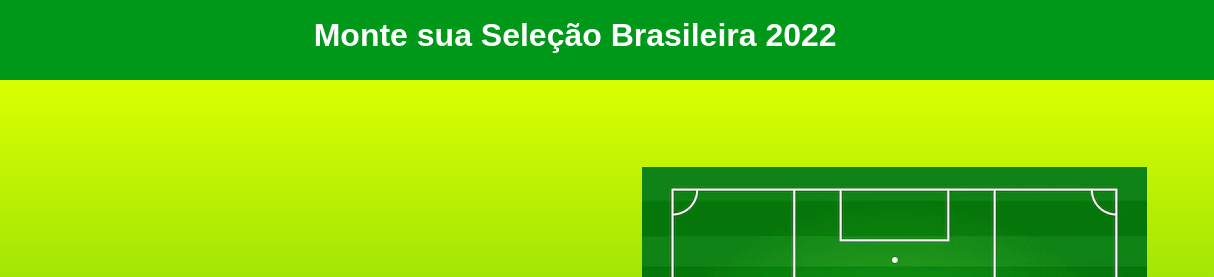
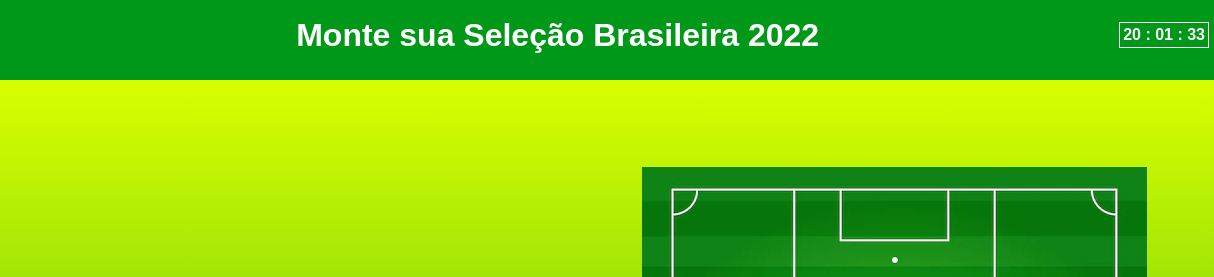
Before and after one commit to nicholasnovaes/Projeto-MonteSuaSelecao, a plain HTML site: page index.html in a window 1280 px wide. Shown: the top 277 px of the page, 66-1280 px from the left. Drawn offline with Linux system fonts and the light colour scheme.

Commit message:
Relogio Digital
Adicionei um outro projeto neste mesmo, para melhorar a estética.

```diff
--- a/index.html
+++ b/index.html
@@ -10,6 +10,11 @@
     <header class="header">
         <img src="images/CBF-logo.png" alt="Logo CBF">
         <h1>Monte sua Seleção Brasileira 2022</h1>
+        <div id="relogio">
+            <span class="horas"></span> :
+            <span class="minutos"></span> :
+            <span class="segundos"></span>
+        </div>
     </header>
     <main>
         <div id="select-box">
--- a/script.js
+++ b/script.js
@@ -0,0 +1,19 @@
+const horas = document.querySelector('.horas');
+const minutos = document.querySelector('.minutos');
+const segundos = document.querySelector('.segundos');
+
+const relogio = setInterval(function time(){
+    let today = new Date();
+    let h = today.getHours();
+    let m = today.getMinutes();
+    let s = today.getSeconds();
+
+    if(h < 10){h = '0' + h}
+    if(m < 10){m = '0' + m}
+    if(s < 10){s = '0' + s}
+
+    horas.textContent = h;
+    minutos.textContent = m;
+    segundos.textContent = s;
+
+})
--- a/style.css
+++ b/style.css
@@ -12,17 +12,23 @@
     align-items: center;
     padding: 0 5px 5px 5px;
     padding-bottom: 10px;
+    justify-content: space-between;
 }
 
 .header h1{
     text-align: center;
     color: white;
-    position: relative;
-    left: 25%;
 }
 
 .header img{
     height: 80px;
+}
+
+#relogio{
+    color: white;
+    font-weight: bold;
+    border: 1px solid white;
+    padding: 3px;
 }
 
 main{
```
